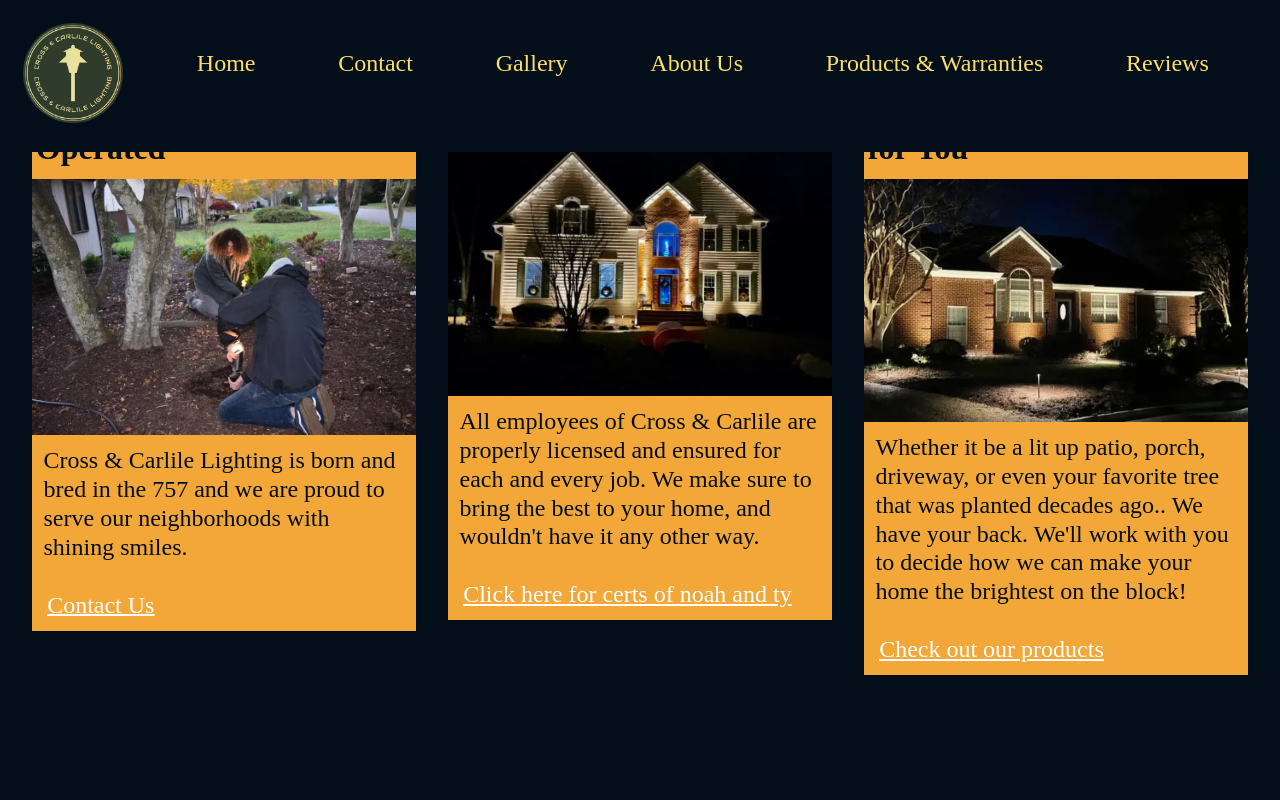
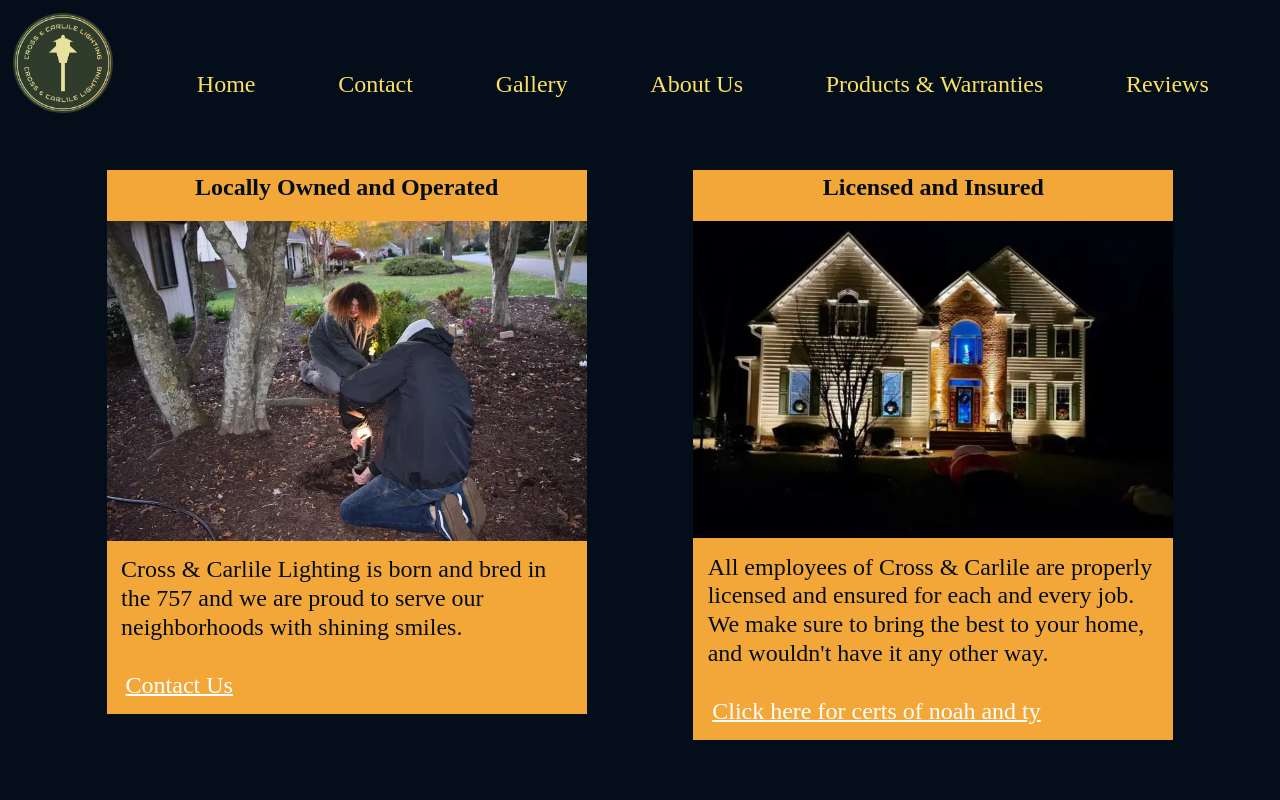
Before and after one commit to bealecs/CCLighting, a React (Create React App) app: page / in a window 1280 px wide. Shown: the top 800 px of the page. Built offline with nearby package versions, Linux system fonts and the light colour scheme.

Commit message:
couple changes to the nav bar and hero sections

```diff
--- a/src/components/css/HeroSection.css
+++ b/src/components/css/HeroSection.css
@@ -6,6 +6,7 @@
     min-height: 100vh;
     height: fit-content;
     background-color: #040e1b;
+    padding-top: 5rem;
 }
 .landing-cards {
     padding-top: 7%;
@@ -27,18 +28,19 @@
     display: flex;
     justify-content: space-evenly;
     flex-wrap: wrap;
+
 }
 .cards1 h2 {
-    font-size: 2rem;
+    font-size: 1.5rem;
+    height: 2rem;
 }
 .landing-cards {
-    width: 30%;
+    width: 30rem;
 }
 .cards1 {
     display: flex;
     flex-direction: column;
     margin: auto;
-    width: 100%;
     background-color: #F3A738;
 }
 .cards1 img {
--- a/src/components/css/Navbar.css
+++ b/src/components/css/Navbar.css
@@ -7,11 +7,12 @@
     top: 0;
     position: fixed;
     z-index: 1;
+    align-items: center;
 }
 .nav-container img {
-    width: 120px;
+    width: 100px;
     border-radius: 50%;
-    padding: 10%;
+    align-items: center;
     cursor: pointer;
 }
 .nav-container ul {
@@ -26,15 +27,12 @@
     list-style: none;
     transition: color ease-out 0.2s;
     cursor: pointer;
-    font-size: 2rem;
-    border-radius: 10%;
 }
 .full-size {
     text-decoration: none;
     list-style: none;
     transition: color ease-out 0.2s;
     cursor: pointer;
-    font-size: 2rem;
     border-radius: 10%;
     width: 100%;
     padding-top: 3%;
@@ -47,11 +45,12 @@
     color: #FADF63;
     text-decoration: none;
     padding: 1%;
-    font-size: 2rem;
+    font-size: 1.4rem;
+    transition: all ease 0.3s;
 }
 .nav-container a:hover {
-    color: #151415;
-    background-color: #FADF63;
+    color: orange;
+    text-decoration: underline;
     border-radius: 10%;
 }
 a.home-link:hover {
```
